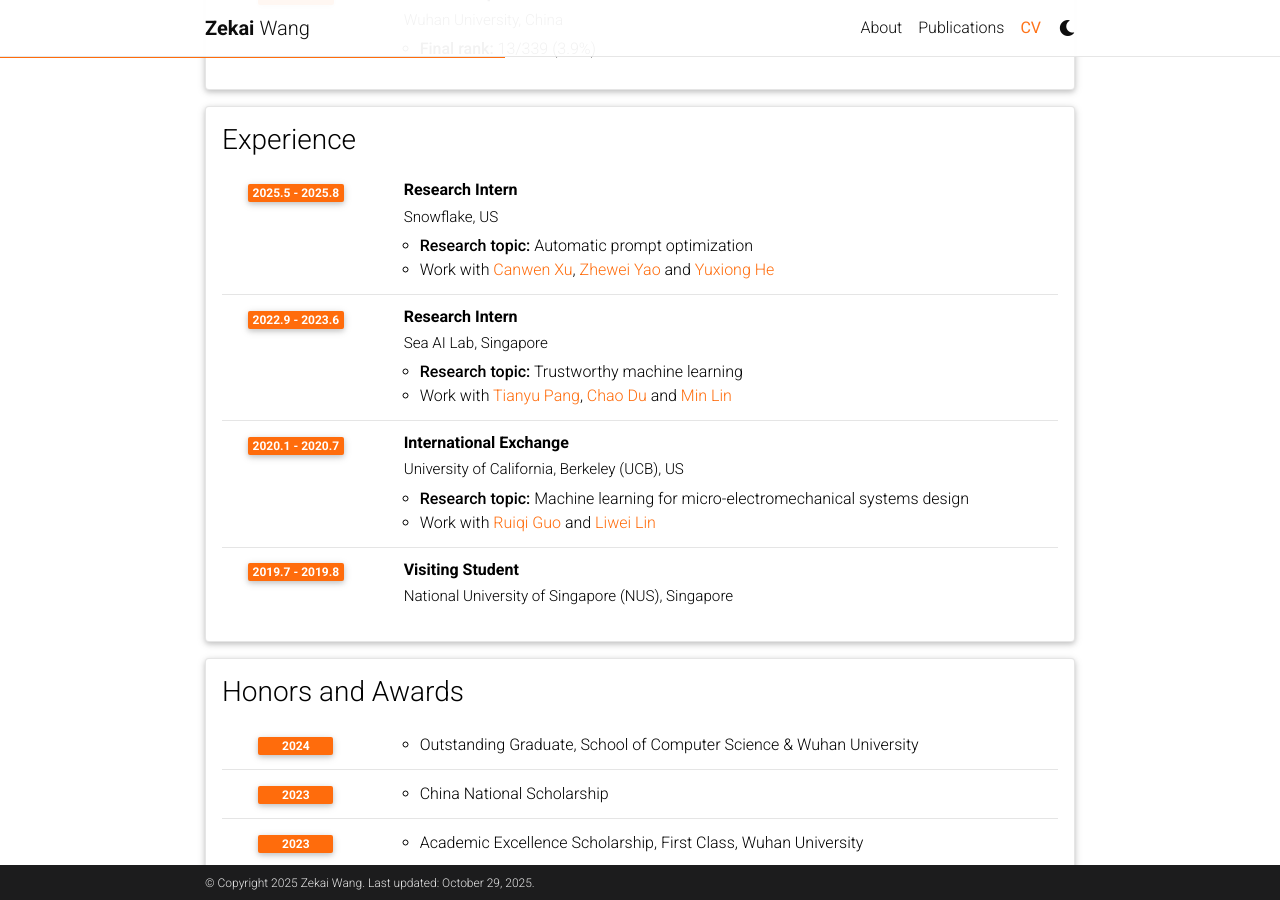
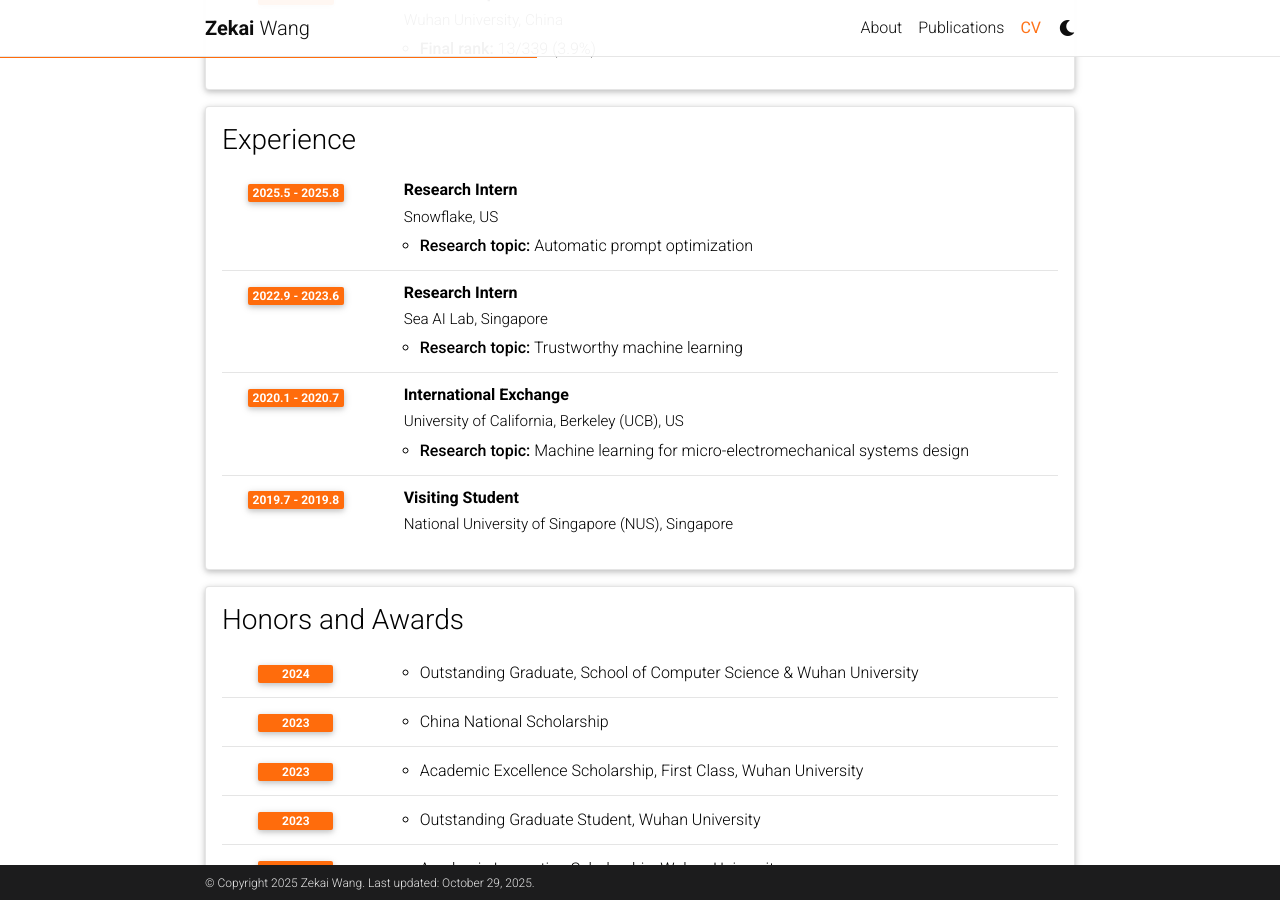
Before and after one commit to wzekai99/wzekai99.github.io, a Jekyll site: the page built from _pages/cv.md, in a window 1280 px wide and 900 px high, scrolled down 481 px. Built offline with Jekyll 4.4.1, drawn with Linux system fonts in a browser that asks for light colours; comment, search, counter and statistics services are not loaded; a style sheet for code colours, icons or effects is not loaded.

Commit message:
update cv

```diff
--- a/_data/cv.yml
+++ b/_data/cv.yml
@@ -28,21 +28,21 @@
       year: 2025.5 - 2025.8
       description:
         - <strong>Research topic:</strong> Automatic prompt optimization
-        - Work with <a href="https://www.canwenxu.net">Canwen Xu</a>, <a href="https://yaozhewei.github.io">Zhewei Yao</a> and <a href="https://scholar.google.com/citations?user=SB3_eb0AAAAJ">Yuxiong He</a>
+        # - Work with <a href="https://www.canwenxu.net">Canwen Xu</a>, <a href="https://yaozhewei.github.io">Zhewei Yao</a> and <a href="https://scholar.google.com/citations?user=SB3_eb0AAAAJ">Yuxiong He</a>
 
     - title: Research Intern
       institution: Sea AI Lab, Singapore
       year: 2022.9 - 2023.6
       description:
         - <strong>Research topic:</strong> Trustworthy machine learning
-        - Work with <a href="https://p2333.github.io">Tianyu Pang</a>, <a href="https://duchao0726.github.io">Chao Du</a> and <a href="https://linmin.me">Min Lin</a>
+        # - Work with <a href="https://p2333.github.io">Tianyu Pang</a>, <a href="https://duchao0726.github.io">Chao Du</a> and <a href="https://linmin.me">Min Lin</a>
 
     - title: International Exchange
       institution: University of California, Berkeley (UCB), US
       year: 2020.1 - 2020.7
       description:
         - <strong>Research topic:</strong> Machine learning for micro-electromechanical systems design
-        - Work with <a href="https://scholar.google.com/citations?user=vYbZdzIAAAAJ">Ruiqi Guo</a> and <a href="https://me.berkeley.edu/people/liwei-lin">Liwei Lin</a>
+        # - Work with <a href="https://scholar.google.com/citations?user=vYbZdzIAAAAJ">Ruiqi Guo</a> and <a href="https://me.berkeley.edu/people/liwei-lin">Liwei Lin</a>
 
     - title: Visiting Student
       institution: National University of Singapore (NUS), Singapore
```
